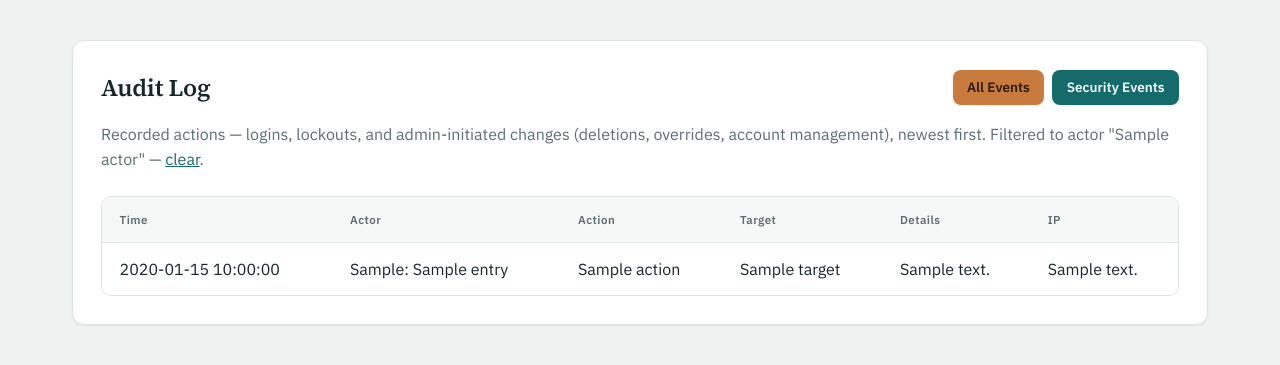
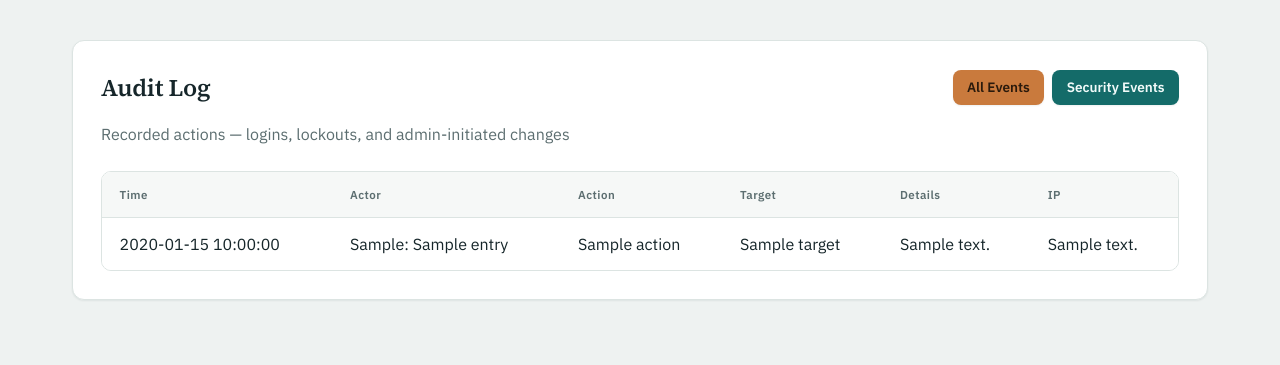
Before and after one commit to Santosh02411/Attendence_Using_Face_Recognition, a Flask app: template templates/audit_log.html in a window 1280 px wide. Shown: the part 65-430 px from the top of the page. Run offline with Flask 2, Linux system fonts and the light colour scheme; the template is opened without the code that fills it: most values are stand-ins (such as "Sample title", 1, 10 or a date in 2020); parts of the project's set-up code (start-up, migrations or seed data) failed here and were passed over; some libraries are stand-ins or nearby versions.

Commit message:
Clean up audit log description text
Removed unnecessary explanatory text from the audit log.

```diff
--- a/templates/audit_log.html
+++ b/templates/audit_log.html
@@ -11,9 +11,6 @@
     </div>
     <p style="color: var(--muted); margin-bottom: 1.5rem;">
         Recorded actions — logins, lockouts, and admin-initiated changes
-        (deletions, overrides, account management), newest first.
-        {% if filter_type == 'security' %}Showing security-relevant events only (failed logins, lockouts, spoof/liveness-challenge failures).{% endif %}
-        {% if actor %}Filtered to actor "{{ actor }}" — <a href="{{ url_for('audit_log_view', filter=filter_type if filter_type != 'all' else None) }}">clear</a>.{% endif %}
     </p>
 
     <div class="table-container" style="overflow-x: auto;">
```
